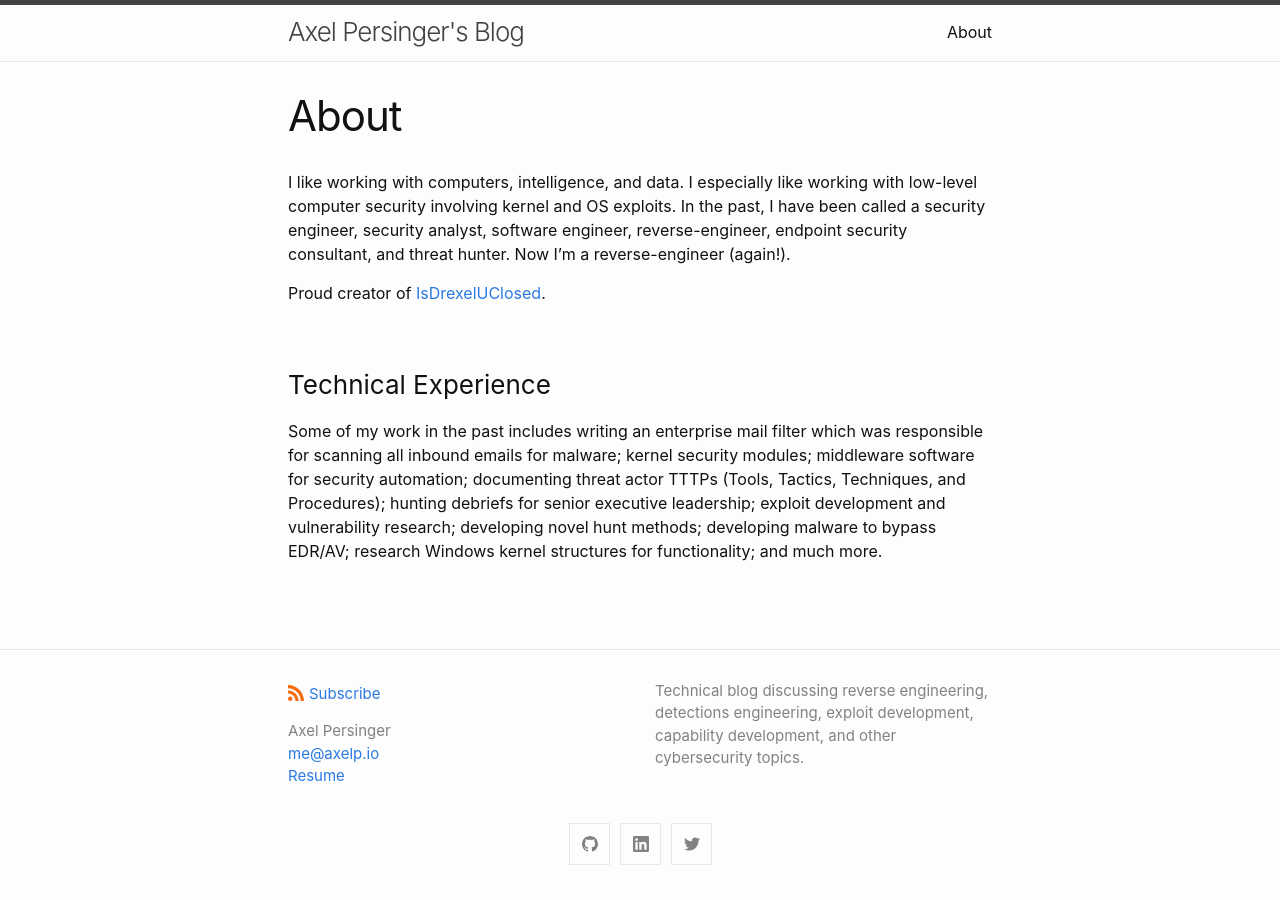
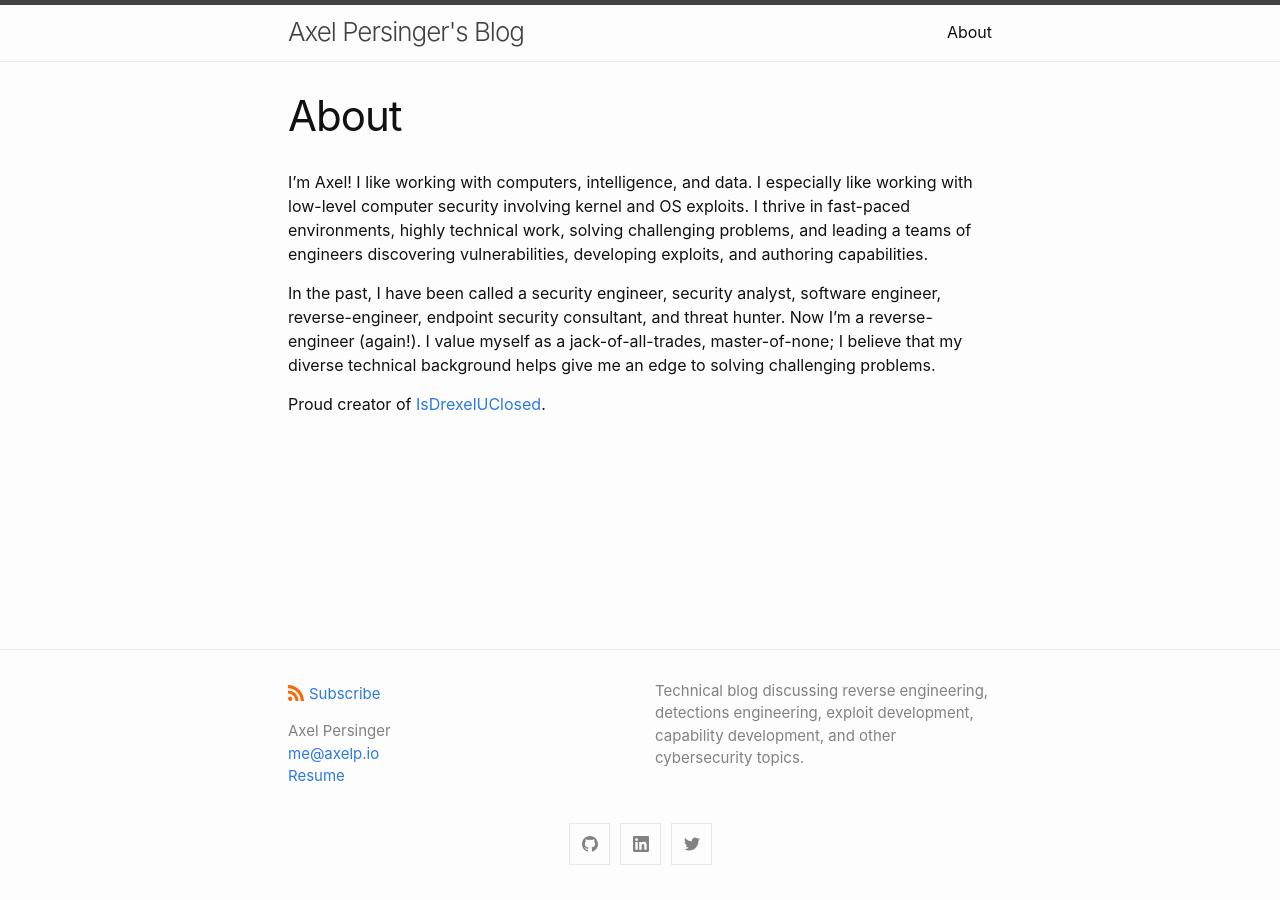
Before and after one commit to CuckooEXE/cuckooexe.github.io, a Jekyll site: the page built from about.md, in a window 1280 px wide. Built offline with Jekyll 4.4.1, drawn with Linux system fonts in a browser that asks for light colours.

Commit message:
Update about.md

```diff
--- a/about.md
+++ b/about.md
@@ -1,14 +1,11 @@
 ---
 layout: page
 title: About
-permalink: /about/
+permalink: /about
 ---
 
-I like working with computers, intelligence, and data. I especially like working with low-level computer security involving kernel and OS exploits. In the past, I have been called a security engineer, security analyst, software engineer, reverse-engineer, endpoint security consultant, and threat hunter. Now I'm a reverse-engineer (again!).
+I'm Axel! I like working with computers, intelligence, and data. I especially like working with low-level computer security involving kernel and OS exploits. I thrive in fast-paced environments, highly technical work, solving challenging problems, and leading a teams of engineers discovering vulnerabilities, developing exploits, and authoring capabilities.
+
+In the past, I have been called a security engineer, security analyst, software engineer, reverse-engineer, endpoint security consultant, and threat hunter. Now I'm a reverse-engineer (again!). I value myself as a jack-of-all-trades, master-of-none; I believe that my diverse technical background helps give me an edge to solving challenging problems.
 
 Proud creator of [IsDrexelUClosed](https://isdrexeluclosed.com).
-
-
-### Technical Experience
-
-Some of my work in the past includes writing an enterprise mail filter which was responsible for scanning all inbound emails for malware; kernel security modules; middleware software for security automation; documenting threat actor TTTPs (Tools, Tactics, Techniques, and Procedures); hunting debriefs for senior executive leadership; exploit development and vulnerability research; developing novel hunt methods; developing malware to bypass EDR/AV; research Windows kernel structures for functionality; and much more.
```
